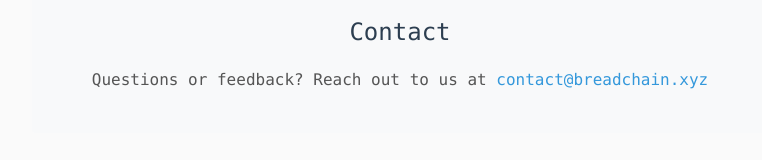
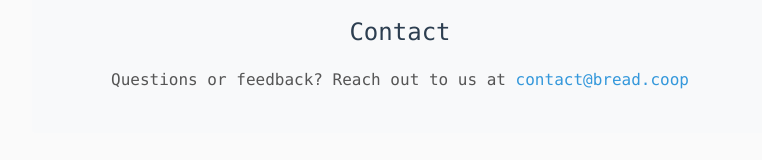
Before and after one commit to BreadchainCoop/avs-blueprint, a plain HTML site: page index.html in a window 1280 px wide. Shown: the part 1930-2090 px from the top of the page, without its empty margins (240-1002 px from the left). Drawn offline with Linux system fonts and the light colour scheme.

Commit message:
email update

```diff
--- a/index.html
+++ b/index.html
@@ -276,7 +276,7 @@ t<!DOCTYPE html>
 
         <section class="contact">
             <h2>Contact</h2>
-            <p>Questions or feedback? Reach out to us at <a href="mailto:contact@breadchain.xyz">contact@breadchain.xyz</a></p>
+            <p>Questions or feedback? Reach out to us at <a href="mailto:contact@bread.coop">contact@bread.coop</a></p>
         </section>
     </main>
 
```
